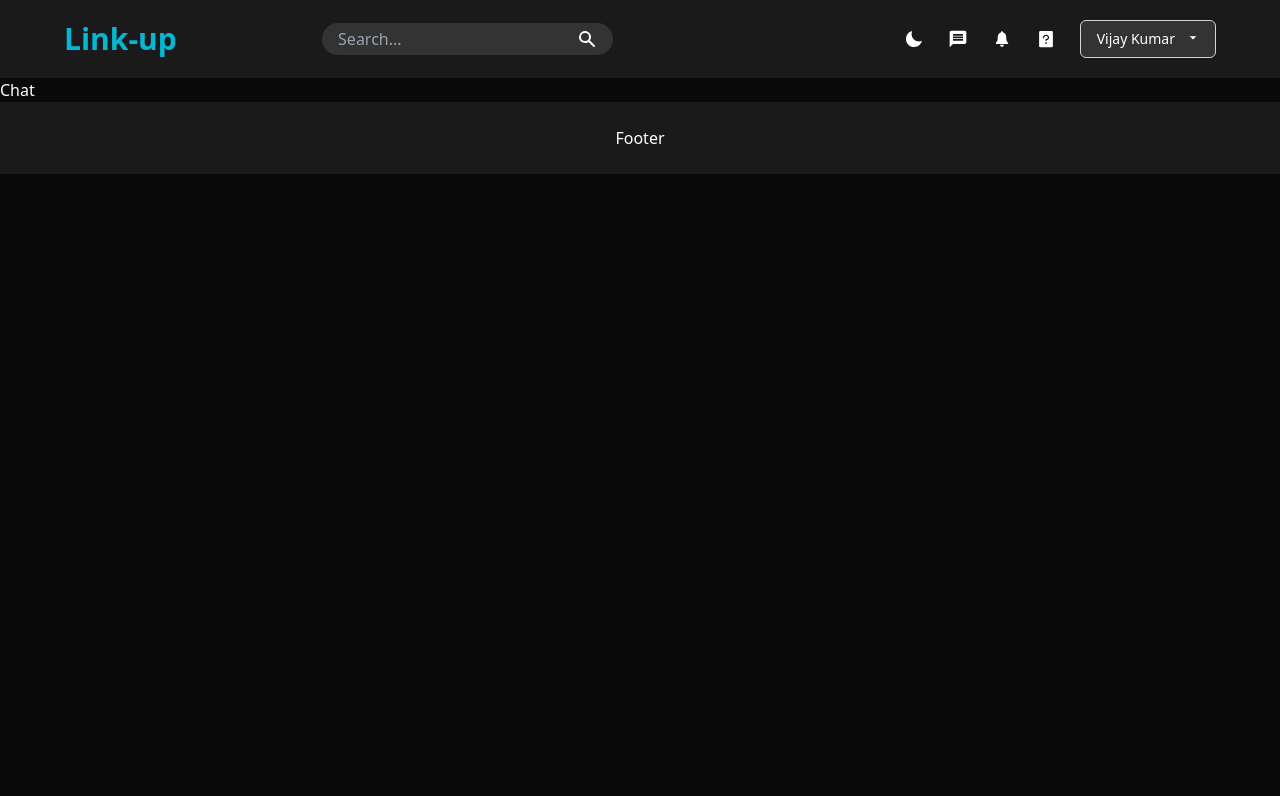
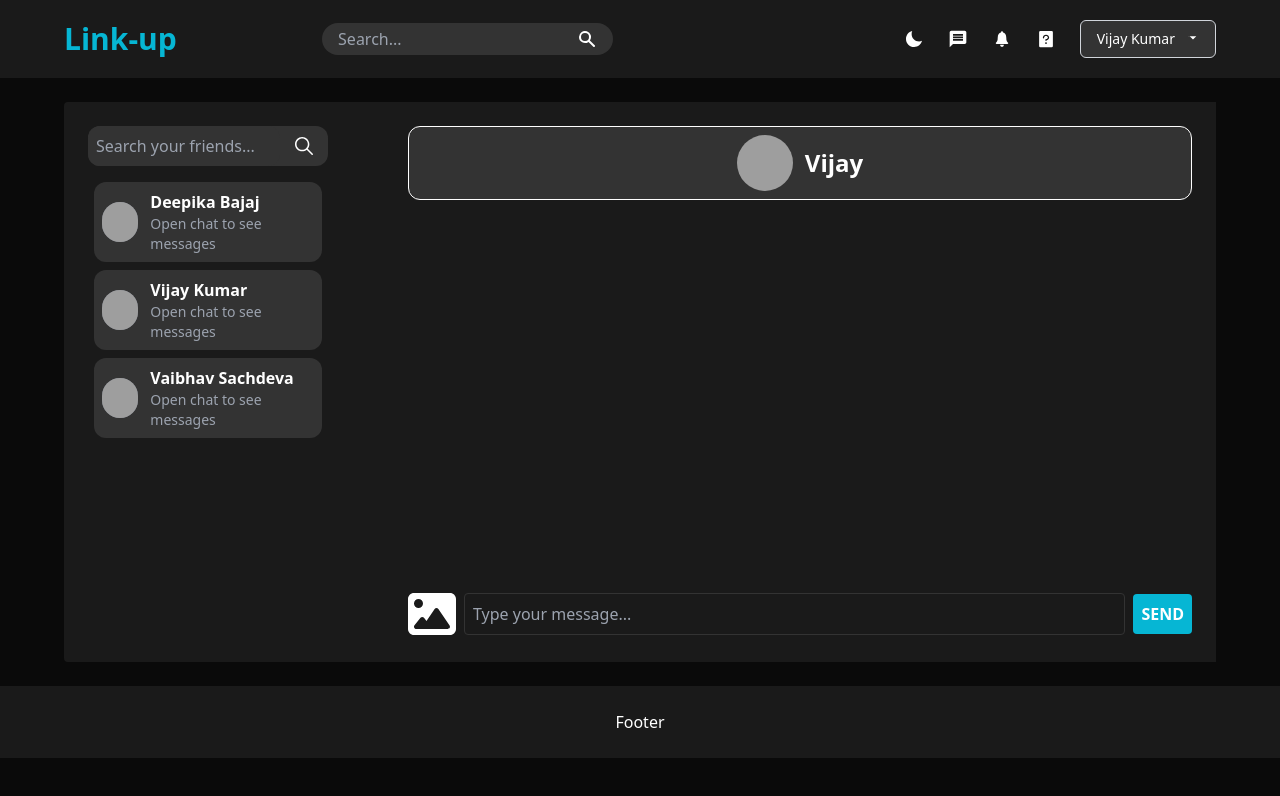
Before and after one commit to Virendra9824/LinkUp, a React (Create React App) app in the folder Frontend/: page /chat in a window 1280 px wide. Shown: the top 796 px of the page. Built offline with nearby package versions, Linux system fonts and the light colour scheme; grey boxes are pictures that could not be loaded.

Commit message:
Add chat section. with suggested connection.

```diff
--- /dev/null
+++ b/Frontend/src/components/chat/UserChat.jsx
@@ -0,0 +1,39 @@
+import React from "react";
+import { FaImage } from "react-icons/fa6";
+
+export default function UserChat(props) {
+    // const activeChat1 = props.activeChat;
+    const profilePic =
+    "https://images.unsplash.com/photo-1494790108377-be9c29b29330?q=80&w=2187&auto=format&fit=crop&ixlib=rb-4.0.3&ixid=M3wxMjA3fDB8MHxwaG90by1wYWdlfHx8fGVufDB8fHx8fA%3D%3D";
+
+  return (
+    <div className="flex flex-col h-full p-6 ">
+      {/* Chat header */}
+      <div className="p-2   flex items-center  bg-[#333333] justify-center rounded-xl border border-white sticky rounded-lg">
+        <img
+          src={profilePic}
+          alt=""
+          className="w-14 h-14 rounded-full mr-3"
+        />
+        <p className="font-bold text-2xl">Vijay</p>
+      </div>
+      {/* Chat messages (could be dynamically rendered here) */}
+      <div className="flex-1 bg-[#1A1A1A] p-4" ></div>
+      {/* Message input */}
+      <div className="flex  flex-row items-center rounded-b-lg xs:gap-2 xs:justify-between justify-center xs:w-full w-10 mx-auto">
+        <button className=" rounded-full ">
+          <span role="img" aria-label="Add Image">
+            <FaImage className="text-5xl object-cover"/>
+          </span>
+        </button>
+        <input
+          type="text"
+          placeholder="Type your message..."
+          className="flex-1 p-2 rounded bg-[#1A1A1A] border border-[#333333] text-white placeholder-gray-400 hover:border-white  "
+        />
+
+        <button className="p-2 bg-cyan-500 rounded text-white hover:bg-[#1A1A1A] text-cyan-500 font-bold ">SEND</button>
+      </div>
+    </div>
+  );
+}
--- a/Frontend/src/pages/Chat.jsx
+++ b/Frontend/src/pages/Chat.jsx
@@ -1,5 +1,78 @@
-import React from "react";
+import React, { useState } from "react";
+import { IoIosSearch } from "react-icons/io";
+import { IoChatbubblesSharp } from "react-icons/io5";
+import UserChat from "../components/chat/UserChat";
+export default function Chat() {
+  const friends = [
+    { name: "Deepika Bajaj", status: "Open chat to see messages" },
+    { name: "Vijay Kumar", status: "Open chat to see messages" },
+    { name: "Vaibhav Sachdeva", status: "Open chat to see messages" },
+  ];
 
-export default function Chat() {
-  return <div>Chat</div>;
+  const [activeChat, setActiveChat] = useState(true);
+
+
+
+  const profilePic =
+    "https://images.unsplash.com/photo-1494790108377-be9c29b29330?q=80&w=2187&auto=format&fit=crop&ixlib=rb-4.0.3&ixid=M3wxMjA3fDB8MHxwaG90by1wYWdlfHx8fGVufDB8fHx8fA%3D%3D";
+
+  return (
+    <div className="bg-[#0A0A0A] ">
+      <div className="w-[90%]   mx-auto flex  md:flex-row flex-col justify-between gap-8 rounded-l bg-[#1A1A1A] min-h-[560px] my-6  ">
+        {/* Sidebar */}
+        <div className="md:w-1/4 p-6 w-full flex flex-col mx-auto  ">
+          {/* Search bar */}
+          <div className="mb-4 flex  items-center bg-[#333333] justify-evely rounded-xl ">
+            <input
+              type="text"
+              placeholder="Search your friends..."
+              className="w-[80%] p-2   text-white rounded-xl bg-[#333333] placeholder-gray-400 focus:outline-none"
+            />
+            <IoIosSearch className="text-2xl mx-auto"/>
+          </div>
+          {/* Friends list */}
+          <div className=" w-[95%]  mx-auto">
+            {friends.map((friend, index) => (
+              <div
+                key={index}
+                className="flex items-center   w-full p-2 mb-2 rounded-xl bg-[#333333]  cursor-pointer rounded-lg "
+              >
+                <div className="w-10 h-10 bg-gray-500 rounded-full mr-3">
+                  <img
+                    src={profilePic} // Replace with actual user profile image URL
+                    alt="User 1"
+                    className="w-10 h-10 rounded-full"
+                  />
+                </div>
+                <div>
+                  <p className="font-semibold hover:text-[#333333]">
+                    {friend.name}
+                  </p>
+                  <p className="text-sm text-gray-400">{friend.status}</p>
+                </div>
+              </div>
+            ))}
+          </div>
+        </div>
+
+         {/* Main Chat Window */}
+
+        <div className="md:flex-1 flex flex-col  ">
+          {activeChat ? (
+            <UserChat />
+          ) : (
+            <div className="flex-1  flex-col items-center justify-center md:flex hidden ">
+              <div className="text-3xl font-semibold text-blue-300 hover:text-[#333333]">
+                Open Your Chat Box to communicate with your friend
+              </div>
+              <div className="text-6xl text-gray-600 mt-4">
+                <IoChatbubblesSharp className="text-15xl" />
+              </div>
+            </div>
+          )}
+        </div>
+
+      </div>
+    </div>
+  );
 }
```
